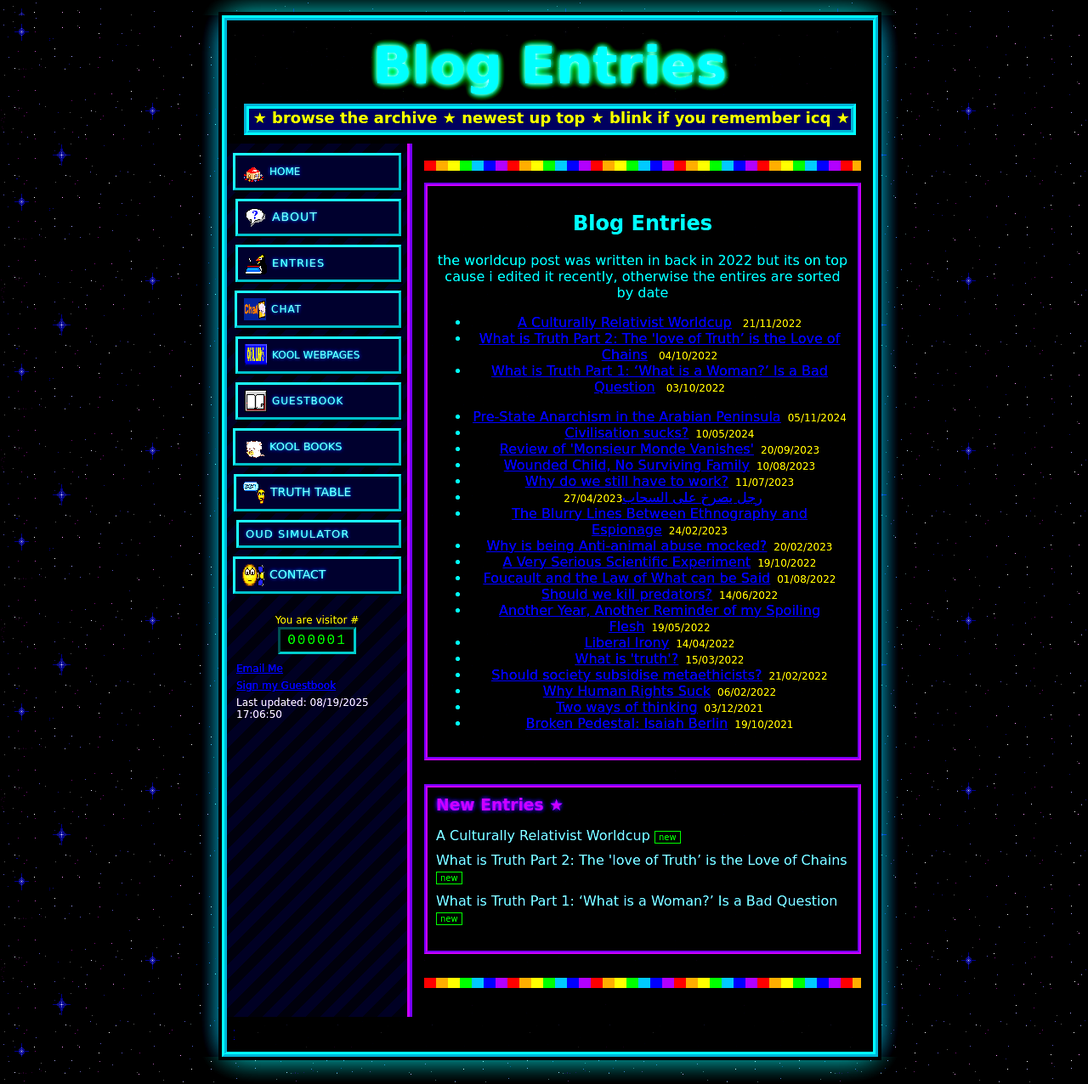
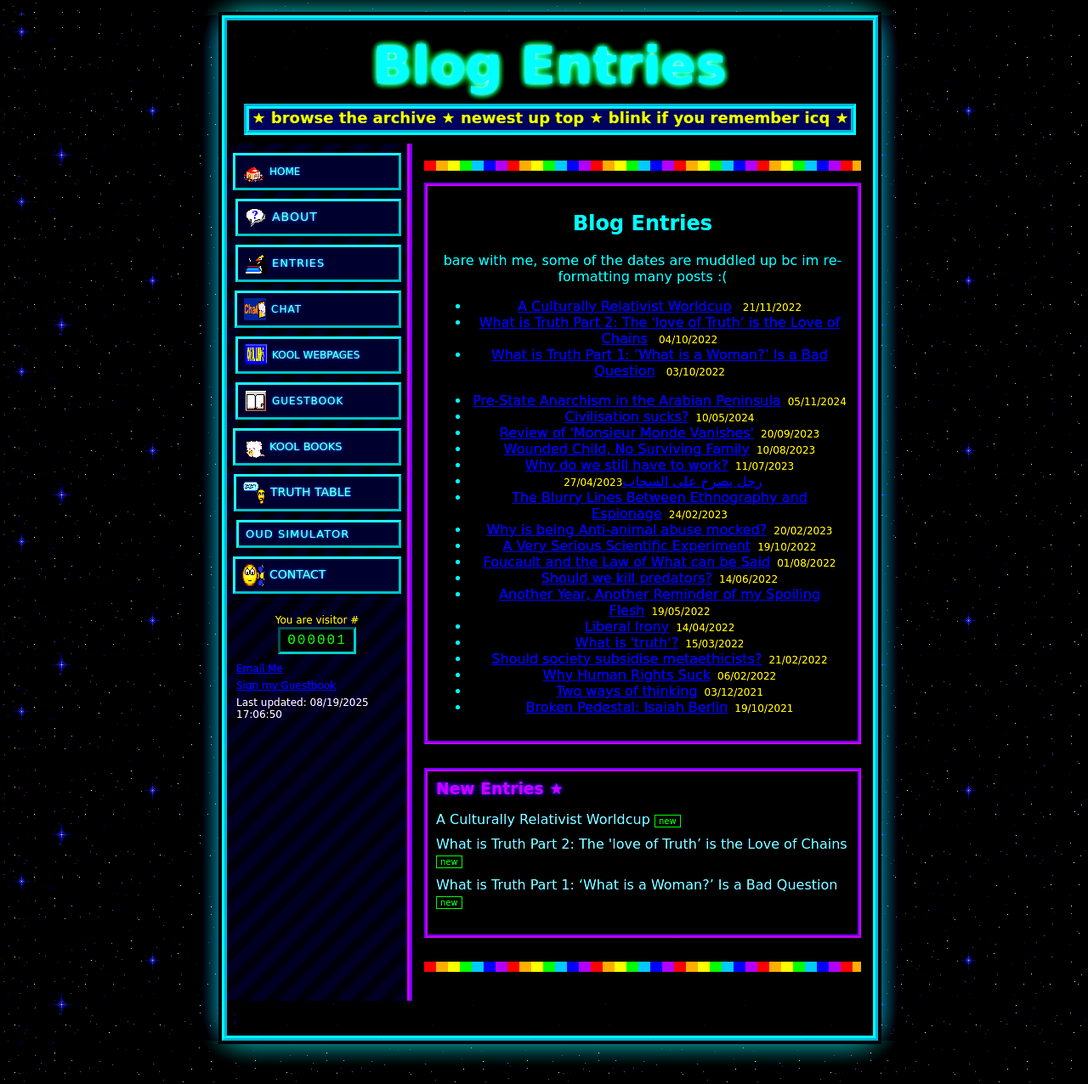
Before and after one commit to Catofminerva/Catofminerva.github.io, a Jekyll site: the page built from blog_posts.html, in a window 1280 px wide. Shown: the whole page at 85% size. Built offline with Jekyll 4.4.1, drawn with Linux system fonts in a browser that asks for light colours.

Commit message:
Update blog_posts.html

```diff
--- a/blog_posts.html
+++ b/blog_posts.html
@@ -6,7 +6,7 @@ permalink: /blog_posts.html
 
 <center>
   <h2>Blog Entries</h2>
-  <p> the worldcup post was written in back in 2022 but its on top cause i edited it recently, otherwise the entires are sorted by date</p>
+  <p> bare with me, some of the dates are muddled up bc im re-formatting many posts :(</p>
 
   <!-- Real posts: show their actual dates -->
   <ul>
```
